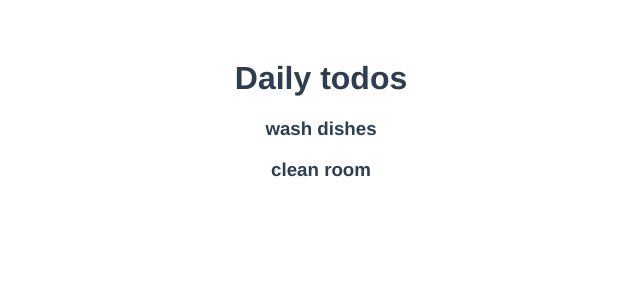
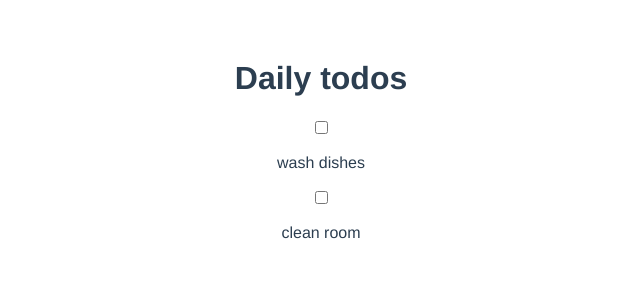
Before and after one commit to sophielihenry/vuetodolist, a Vue app: page / in a window 1280 px wide. Shown: the top 300 px of the page, without its empty margins (319-959 px from the left). Built offline with nearby package versions, Linux system fonts and the light colour scheme.

Commit message:
can now toggle todos completed and uncompleted

```diff
--- a/src/App.vue
+++ b/src/App.vue
@@ -11,7 +11,6 @@
   name: 'app',
   components: {
     Todos
-
   },
   data() {
     return {
@@ -26,7 +25,7 @@
           title: "clean room",
           completed: false
        }
-      ]
+      ],
     }
   }
 }
--- /dev/null
+++ b/src/components/TodoItem.vue
@@ -0,0 +1,28 @@
+<template>
+  <div v-bind:class="{ 'is-complete': todo.completed }">
+    <input type="checkbox" v-on:change="markComplete">
+      <p>{{ todo.title }}</p>
+  </div>
+
+
+</template>
+
+<script>
+  export default {
+    name: "TodoItem",
+    props: ["todo"],
+    methods: {
+      markComplete() {
+        this.todo.completed = !this.todo.completed
+      }
+    }
+}
+
+</script>
+
+<style scoped>
+  .is-complete {
+    text-decoration: line-through;
+  }
+
+</style>
--- a/src/components/Todos.vue
+++ b/src/components/Todos.vue
@@ -1,8 +1,8 @@
 <template>
   <div>
     <h1>Daily todos</h1>
-    <div v-for="todo in todolist">
-        <h3> {{todo.title}}</h3>
+    <div v-bind:key="todo.id" v-for="todo in todolist">
+        <TodoItem v-bind:todo="todo"/>
 
     </div>
   </div>
@@ -12,11 +12,15 @@
 </template>
 
 <script>
+   import TodoItem from  "./TodoItem.vue"
+
+
   export default {
     name: "Todos",
+    components: {
+      TodoItem
+    },
     props: ["todolist"]
-
-
   }
 
 
```
